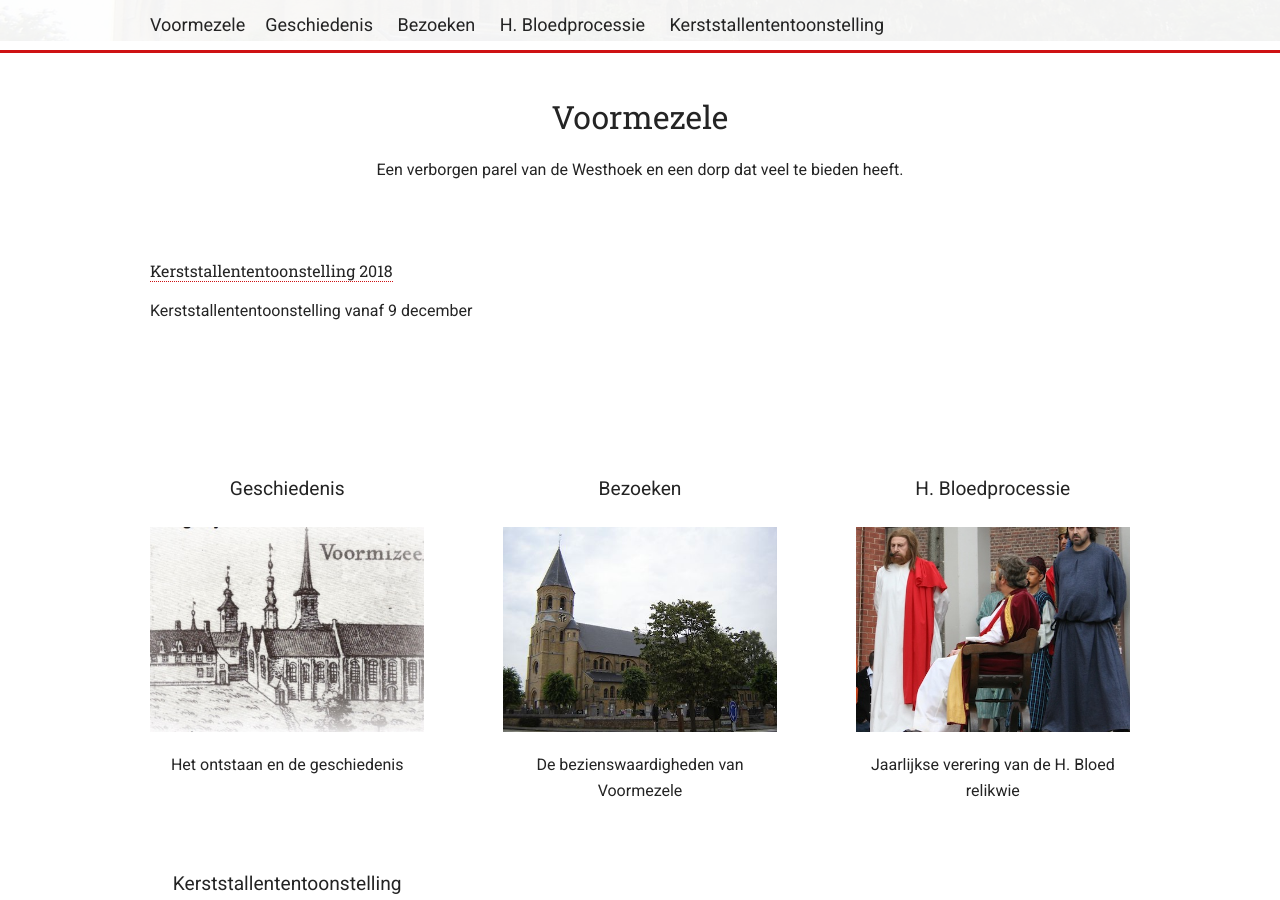
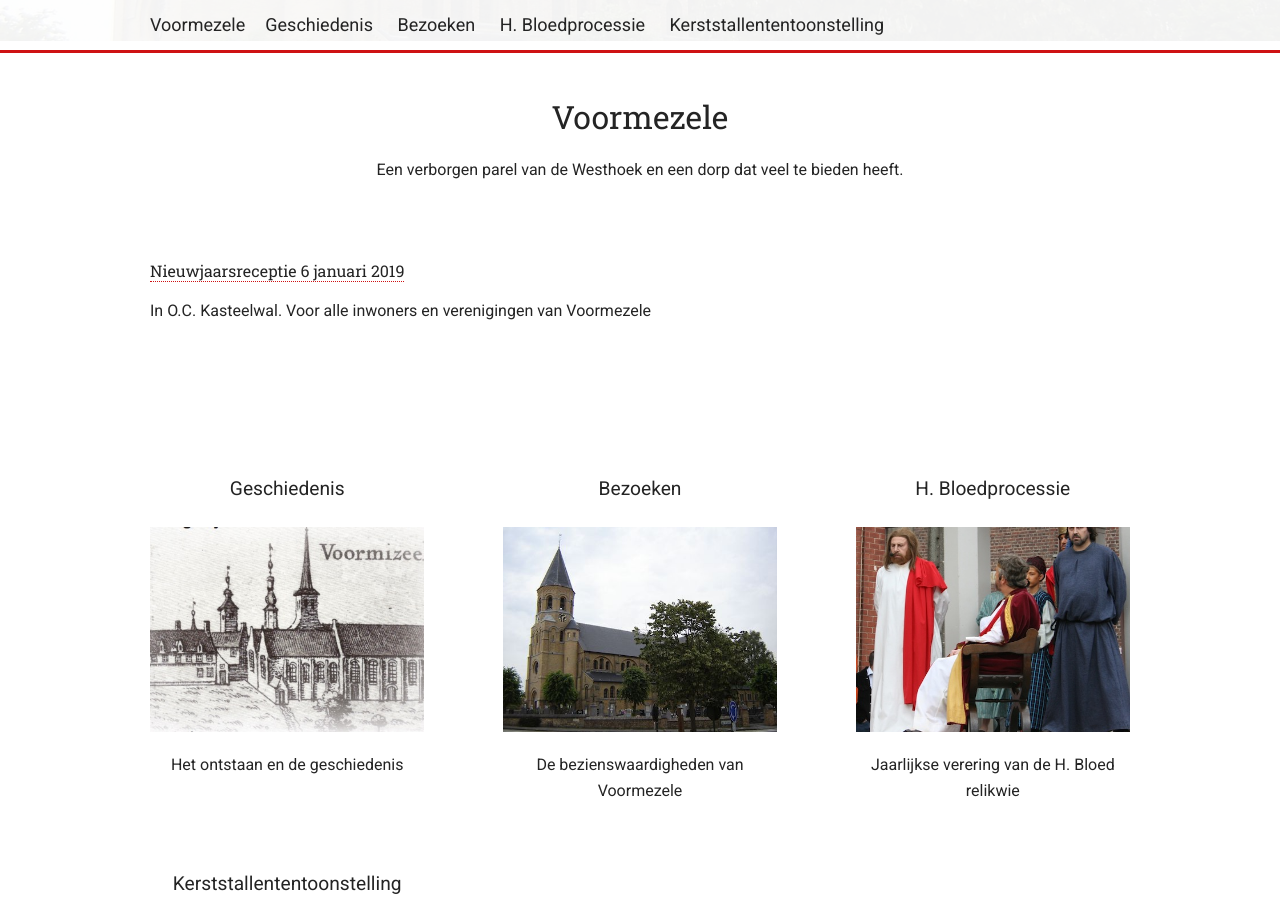
Before and after one commit to dannycuvelier/voormezele.github.io, a Jekyll site: the page built from index.html, in a window 1280 px wide and 900 px high, scrolled down 534 px. Built offline with Jekyll 4.4.1, drawn with Linux system fonts in a browser that asks for light colours.

Commit message:
Kerststallen verwijderen en receptie toevoegen

```diff
--- a/_data/announcements.json
+++ b/_data/announcements.json
@@ -1,7 +1,7 @@
 [
     {
-        "title": "Kerststallententoonstelling 2018",
-        "description": "Kerststallententoonstelling vanaf 9 december",
-        "link": "./kerststallententoonstelling"
+        "title": "Nieuwjaarsreceptie 6 januari 2019",
+        "description": "In O.C. Kasteelwal. Voor alle inwoners en verenigingen van Voormezele",
+        "link": ""
     }
 ]
```
